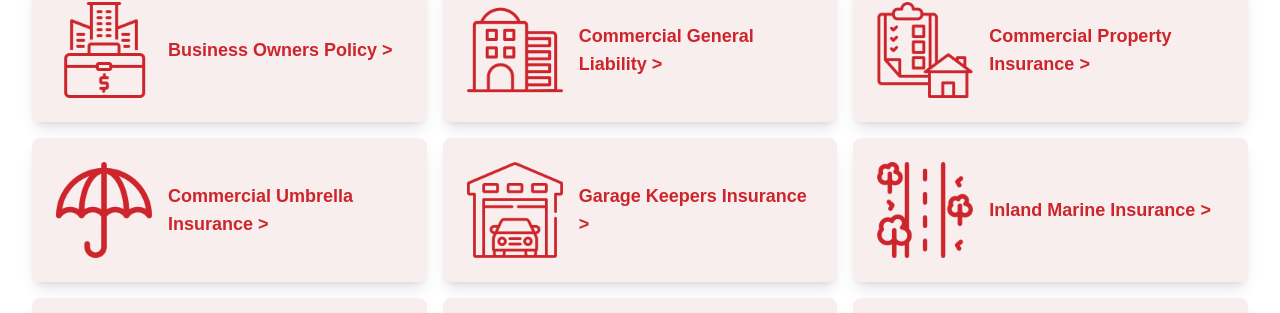
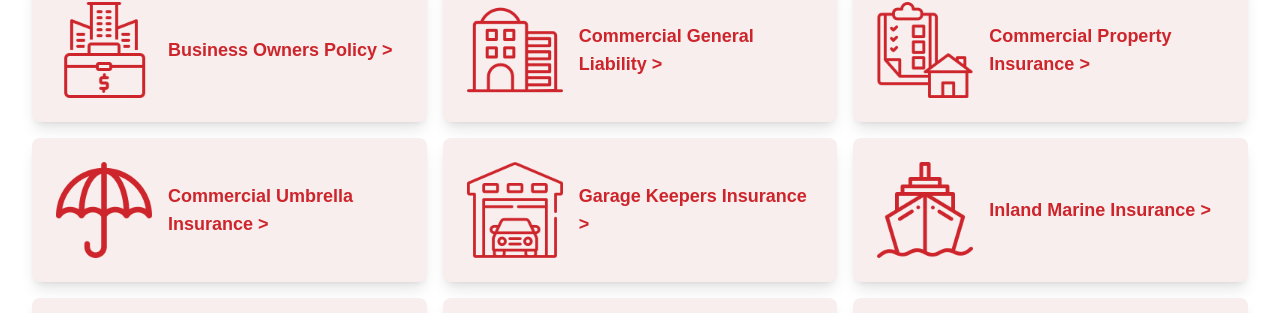
Before and after one commit to iisael9/G2Insurance, a Next.js app: page / in a window 1280 px wide. Shown: the part 1035-1348 px from the top of the page. Built offline with nearby package versions, Linux system fonts and the light colour scheme; no server answers.

Commit message:
Icon Inland

```diff
--- a/app/page.tsx
+++ b/app/page.tsx
@@ -15,7 +15,7 @@ export default function Home() {
     { id: 3, title: 'Commercial Property Insurance', description: 'Protects your owned or rented building, plus equipment used to operate your business (Fire, Burglary, Theft, Wind, Lightning).', icon: '/property-sale.png' },
     { id: 4, title: 'Commercial Umbrella Insurance', description: 'Provides an extra layer of liability protection by covering costs that go beyond your other liability coverage limits (Ex: CGL, WC, AL).', icon: '/umbrella.png' },
     { id: 5, title: 'Garage Keepers Insurance', description: "It protects your customers' vehicle when it's kept at a covered location to perform service. Vehicles are protected in case a vehicle is damaged by fire, theft, vandalism, and/or collision.", icon: '/garage.png' },
-    { id: 6, title: 'Inland Marine Insurance', description: "Protects movable/business property that is transported on land or temporarily stored by a third party.", icon: '/unsealed-road.png' },
+    { id: 6, title: 'Inland Marine Insurance', description: "Protects movable/business property that is transported on land or temporarily stored by a third party.", icon: '/cruise.png' },
     { id: 7, title: 'Professional Liability/Errors & Omissions', description: "Protects business professionals from negligence or mistakes related to the professional services provided.", icon: '/suit-and-tie.png' },
     { id: 8, title: 'Workers Compensation', description: "Provides financial support for employees who get hurt or sick during work hours. It also protects employers from lawsuits related to work injuries.", icon: '/worker.png' },
     { id: 9, title: 'Commercial Auto Insurance', description: "Covers business vehicles for things like injury to someone else, driver injury, damage to someone else's property and/or damage to your vehicle/s.", icon: '/pretzel-truck.png' },
```
Also changed, not shown: public/cruise.png (added).
